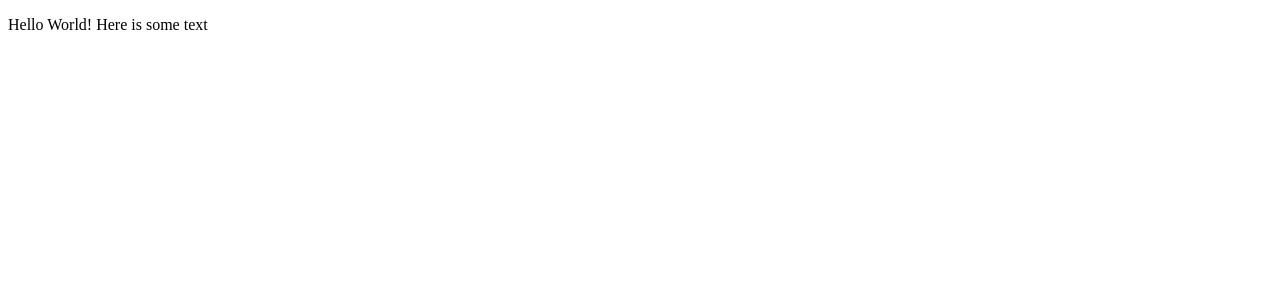
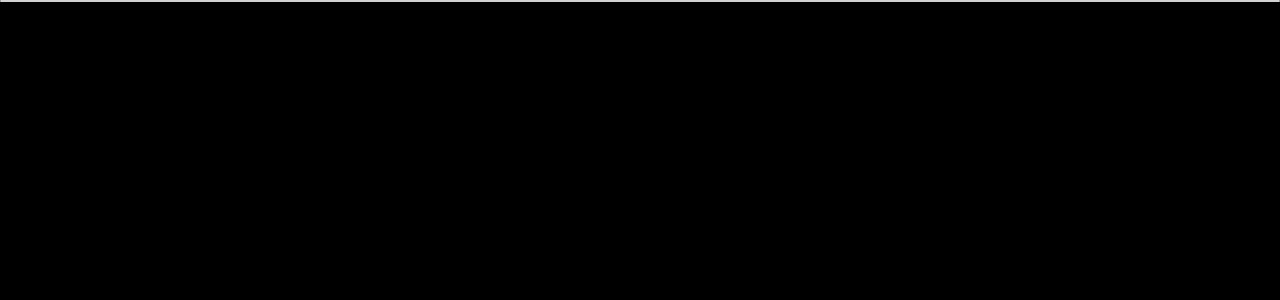
Before and after one commit to Group4-finalPoject/project_job_board, a React (Create React App) app in the folder client/: page / in a window 1280 px wide. Shown: the top 300 px of the page. Built offline with nearby package versions, Linux system fonts and the light colour scheme.

Commit message:
background color black, changed name of helloReact.js to logOrSign along with its imports and exports

```diff
--- a/client/src/App.js
+++ b/client/src/App.js
@@ -1,9 +1,9 @@
 import React from 'react';
-import HelloReact from './components/HelloReact';
+import LogOrSignUp from './components/logOrSignUp';
 
 
 function App() {
-  return <HelloReact />;
+  return <LogOrSignUp />;
 
 }
 
--- a/client/src/components/HelloReact.js
+++ /dev/null
@@ -1,9 +0,0 @@
-import React from 'react';
-
-
-function HelloReact() {
-  const text = 'some text';
-  return <p>Hello World! Here is {text}</p>;
-}
-
-export default HelloReact;
--- /dev/null
+++ b/client/src/components/logOrSignUp.js
@@ -0,0 +1,16 @@
+import React from 'react';
+import Button from 'react-bootstrap/Button';
+import Card from 'react-bootstrap/Card';
+
+function LogOrSignUp() {
+  const text = 'some text';
+  return (
+    <>
+      <div className='background'>
+        <Card></Card>
+      </div>
+    </>
+  );
+}
+
+export default LogOrSignUp;
--- a/client/src/index.css
+++ b/client/src/index.css
@@ -1,5 +1,7 @@
 body {
   font-family: 'Rubik', sans-serif;
+  background-color: black;
+
 }
 
 h1,
@@ -10,8 +12,9 @@
 h6 {
   font-family: 'Rubik Mono One', sans-serif;
 }
-
 .small {
   font-weight: 300;
   font-style: italic;
 }
+.background{
+}
--- a/client/src/index.js
+++ b/client/src/index.js
@@ -1,7 +1,7 @@
 import React from 'react';
 import ReactDOM from 'react-dom';
-// import 'bootstrap/dist/css/bootstrap.min.css';
-// import './index.css';
+import 'bootstrap/dist/css/bootstrap.min.css';
+import './index.css';
 import App from './App';
 
 ReactDOM.render(
```
